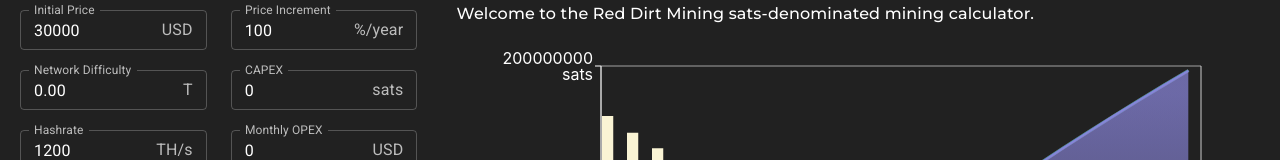
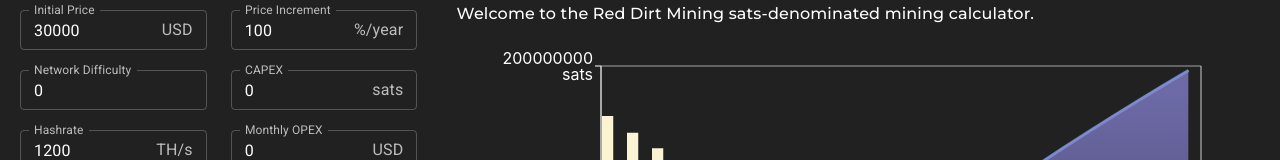
Before and after one commit to Red-Dirt-Mining/calculator, a React (Create React App) app: page / in a window 1280 px wide. Shown: the part 210-370 px from the top of the page. Built offline with nearby package versions, Linux system fonts and the light colour scheme; no server answers.

Commit message:
Initiate with current difficulty, kill T for now

```diff
--- a/src/components/basic.js
+++ b/src/components/basic.js
@@ -267,13 +267,13 @@ const Basic = () => {
     return () => { }
   }, [height])
 
-  //modify network difficulty input
-  const difficultyShortened = currentDifficulty.toString().length - 5;
-  const difficultyDecimal = currentDifficulty / Math.pow(10, difficultyShortened)
-  const difficultyFinal = difficultyDecimal.toFixed(2)
+  const convertToTerra = (value) => {
+    return (value / Math.pow(10, 12)).toFixed(2)
+  }
+
+  initialValues.networkDifficulty = currentDifficulty.toFixed(0) // convertToTerra(currentDifficulty)
 
   return (
-
 
     <Formik
       initialValues={initialValues}
@@ -325,7 +325,6 @@ const Basic = () => {
                       value={values.months}
                       onChange={handleChange}
                       size="small"
-                      // disabled
                       fullWidth
                       type='number'
                       InputProps={{
@@ -371,14 +370,14 @@ const Basic = () => {
                       label="Network Difficulty"
                       id="networkDifficulty"
                       name="networkDifficulty"
-                      value={difficultyFinal}
+                      value={values.networkDifficulty}
                       onChange={handleChange}
                       size="small"
                       fullWidth
                       type='number'
                       InputProps={{
                         inputMode: 'numeric', pattern: '[0-9]*',
-                        endAdornment: <InputAdornment position="end">T</InputAdornment>,
+                        // endAdornment: <InputAdornment position="end">T</InputAdornment>,
                       }}
                     />
                   </HtmlTooltip>
```
